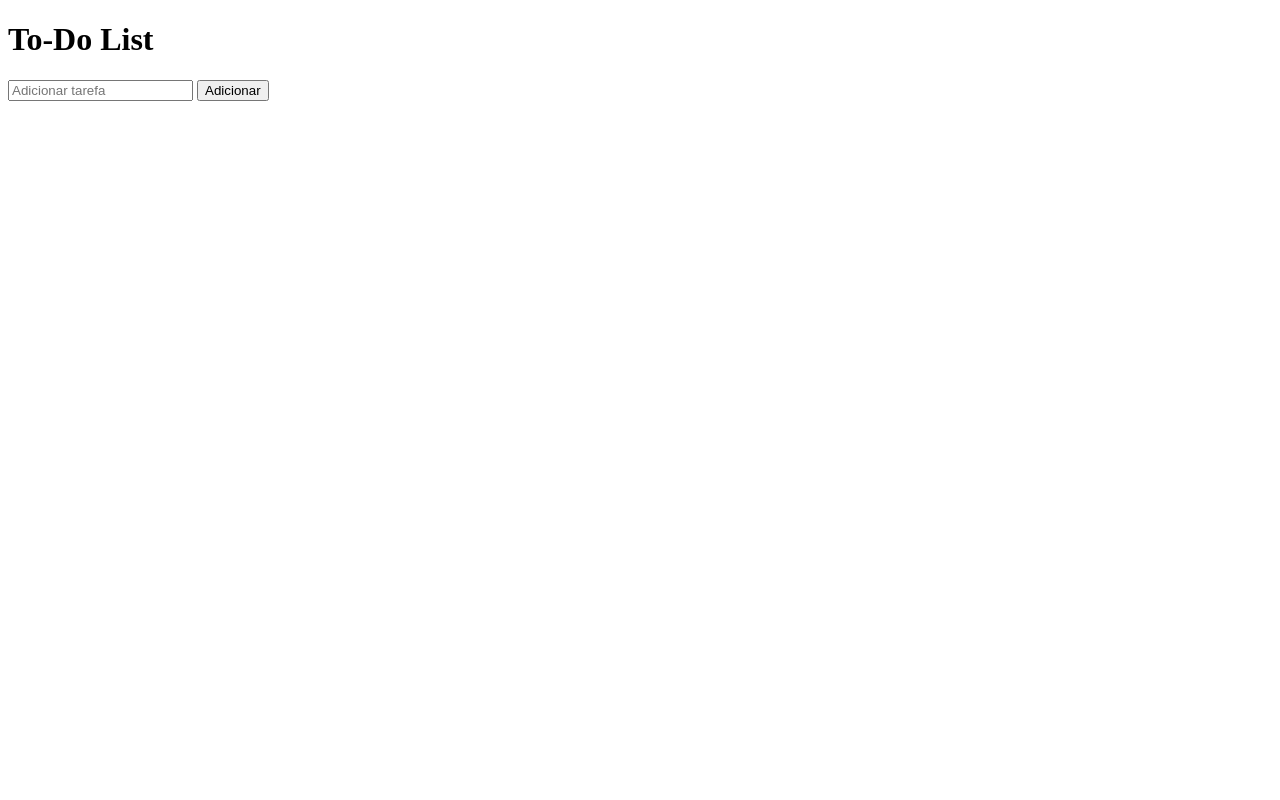
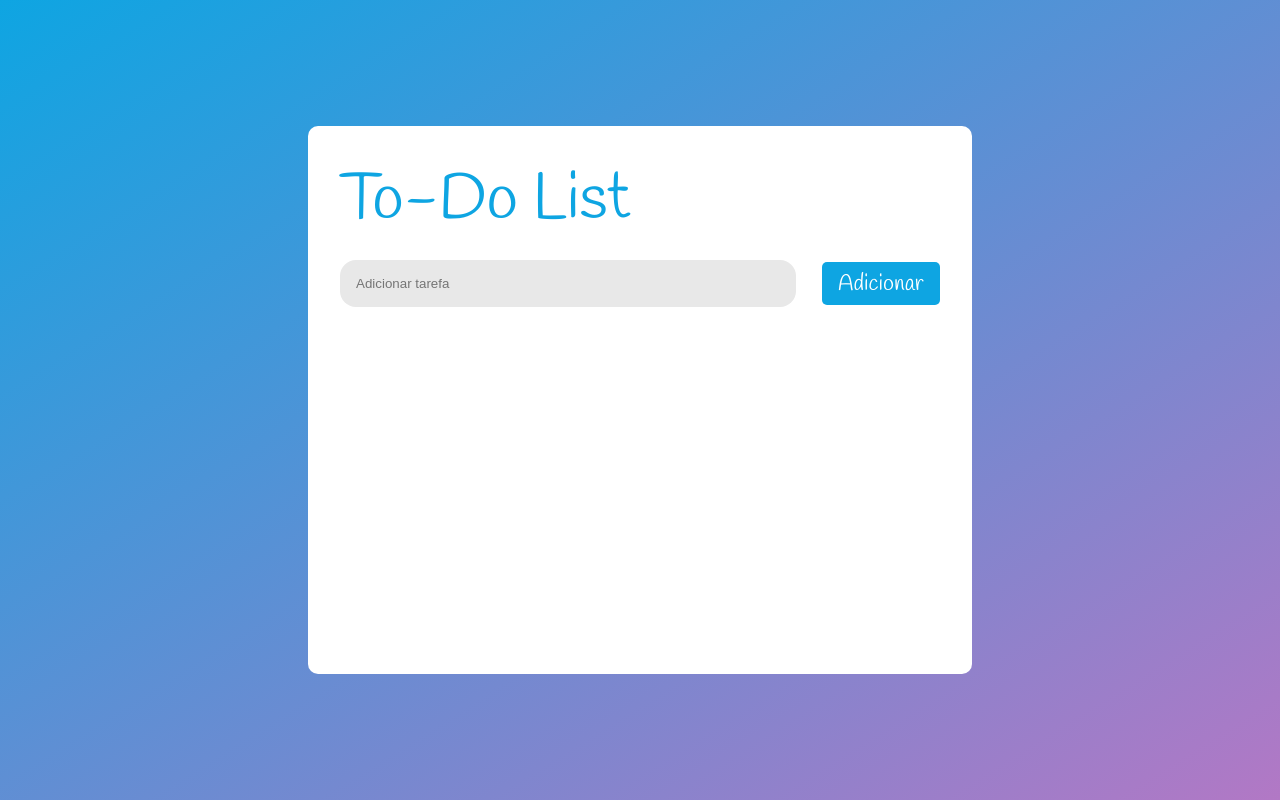
Before and after one commit to RafaelFortes01/to-do-list, a plain HTML site: page index.html in a window 1280 px wide. Drawn offline with Linux system fonts and the light colour scheme; files that its build step writes are made by us from their sources; the site is published under a folder, as on GitHub Pages, so addresses that start at the root find nothing.

Commit message:
ajuste nos arquivos

```diff
--- a/index.html
+++ b/index.html
@@ -3,7 +3,7 @@
   <head>
     <meta charset="UTF-8" />
     <meta name="viewport" content="width=device-width, initial-scale=1.0" />
-    <link rel="stylesheet" href="/styles/style.css" />
+    <link rel="stylesheet" href="style.css" />
     <script
       src="https://kit.fontawesome.com/319b354d2e.js"
       crossorigin="anonymous"
```
